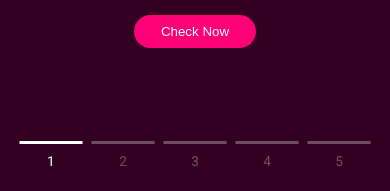
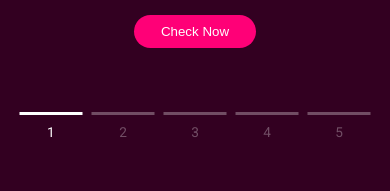
Before and after one commit to akimzzy/Slider, a website: page index.html in a window 390 px wide. Shown: the part 653-844 px from the top of the page. Drawn offline with Linux system fonts and the light colour scheme; a script that the page names is missing.

Commit message:
mobile trail adjusted

```diff
--- a/sass/main.scss
+++ b/sass/main.scss
@@ -279,7 +279,7 @@ body {
 
     @media only screen and (max-width: 650px) {
         width: 90%;
-        bottom: 1.5%;
+        // bottom: 1.5%;
     }
 
     div {
```
Also changed, not shown: css/style.css.
